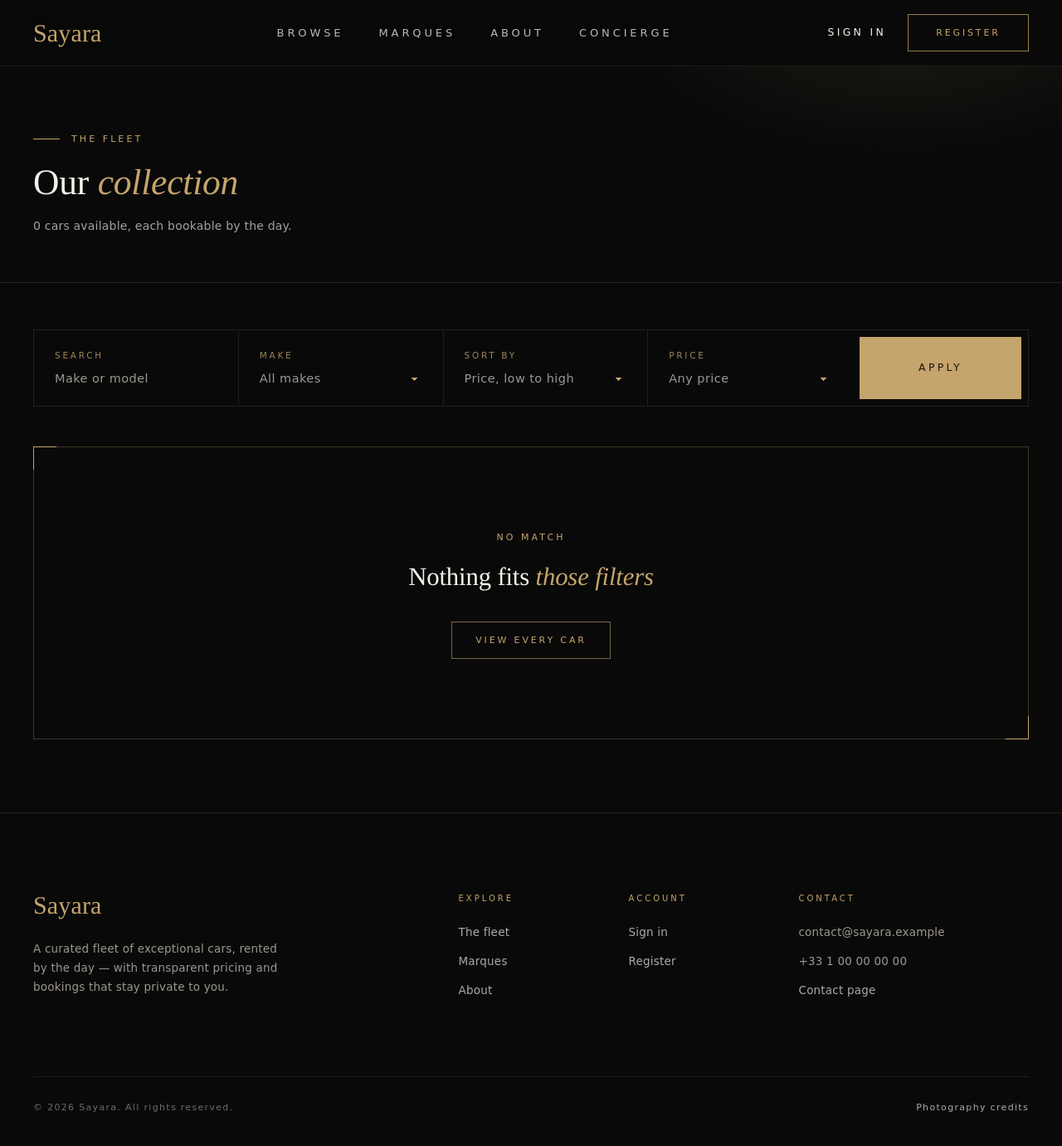
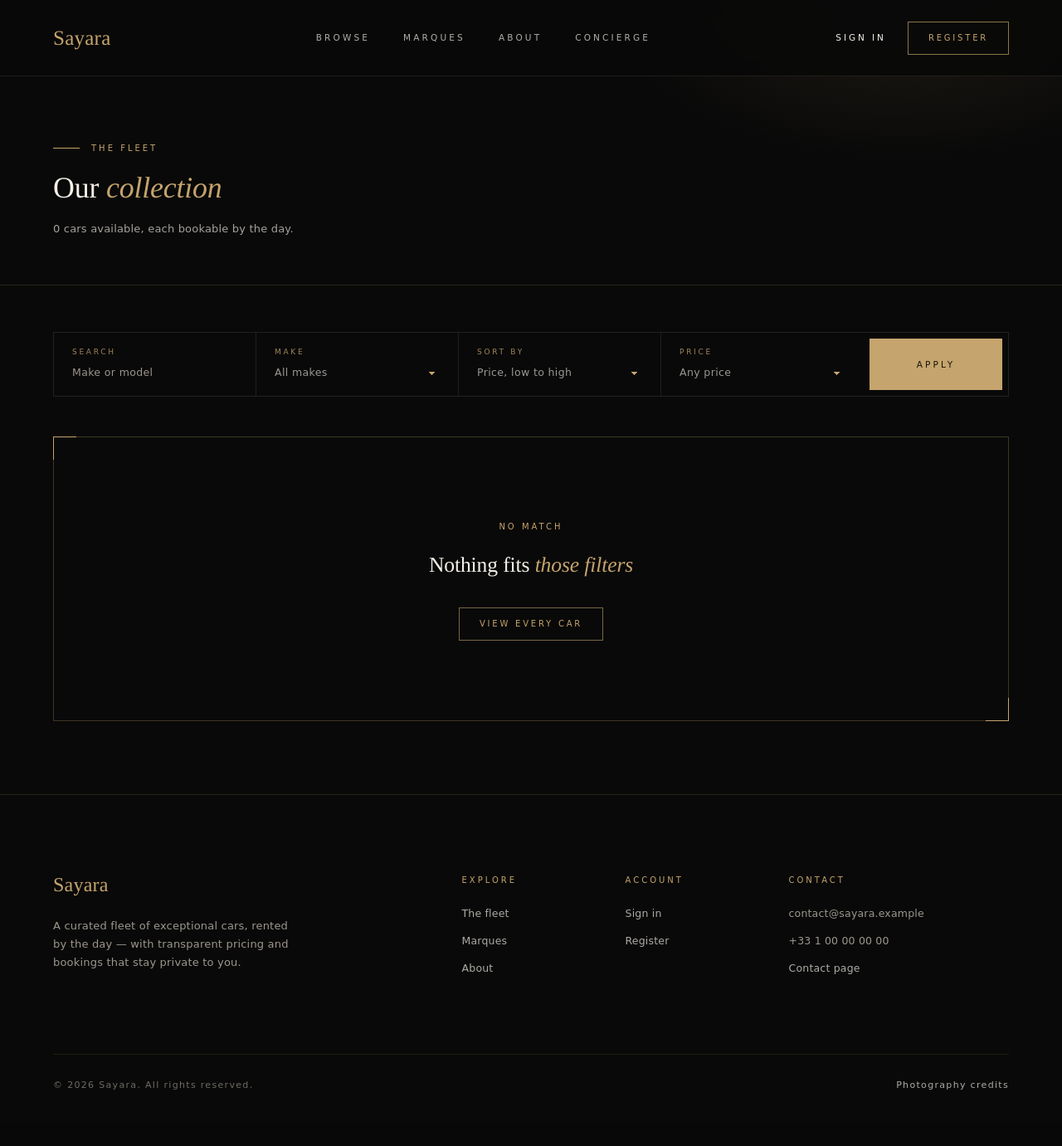
Before and after one commit to ranimedogaz1234-dot/Sayara, a Symfony app: template templates/home/catalog.html.twig in a window 1280 px wide. Shown: the whole page at 83% size. After the commit the page ends 1313 px from the top, so only its background shows below. Run offline with Twig, Linux system fonts and the light colour scheme; the template is opened without the code that fills it, so the values that code supplies are empty; style sheets or scripts are compiled from the project's sources; some libraries are stand-ins or nearby versions.

Commit message:
Rework the homepage hero to the Sayara reference: clear car, smaller type, wider margins
- New hero composite built from a side-profile Rolls-Royce Cullinan photo
  (Alexander Migl, CC BY-SA 4.0): gloss-black paint that keeps its
  reflections and chrome, placed centre-right in a lit showroom with gold
  doorway light, haze and a reflective floor, so the car reads clearly
  and the headline no longer covers it. Credit updated.
- One centred content column for nav, hero and sections: max 1280px with
  responsive side gutters (24px on phones, 72px on wide screens).
- Smaller type scale across the customer site: nav, headline, lede, search
  labels and values, buttons, section titles, cards, forms and footer.
- Search bar narrowed to sit inside the column; mobile hero reframed.

```diff
--- a/assets/styles/luxury.css
+++ b/assets/styles/luxury.css
@@ -31,7 +31,8 @@
   --serif: 'Tinos', 'Times New Roman', Times, serif;
   --sans: 'DejaVu Sans', Verdana, Geneva, 'Segoe UI', sans-serif;
   --ease: cubic-bezier(.22, .61, .36, 1);
-  --nav-h: 80px;
+  --nav-h: 92px;
+  --gutter: clamp(24px, 5vw, 72px);
   --gold-hi: #D8BC86;
 
   /* Aliases for templates written against the previous theme (payment,
@@ -57,7 +58,7 @@
   color: var(--ivory);
   font-family: var(--sans);
   font-weight: 400;
-  font-size: 13.5px;
+  font-size: 13px;
   line-height: 1.7;
   letter-spacing: .015em;
   -webkit-font-smoothing: antialiased;
@@ -125,12 +126,12 @@
 }
 .lx-nav.is-solid { background: rgba(9, 9, 9, .94); border-bottom-color: var(--line); backdrop-filter: saturate(140%) blur(10px); }
 .lx-nav .container { display: flex; align-items: center; justify-content: space-between; }
-.lx-brand { font-family: var(--serif); font-weight: 400; font-size: 30px; letter-spacing: .005em; color: var(--gold) !important; line-height: 1; }
+.lx-brand { font-family: var(--serif); font-weight: 400; font-size: 25px; letter-spacing: .01em; color: var(--gold) !important; line-height: 1; }
 .lx-brand:hover { color: var(--ivory) !important; }
-.lx-menu { display: flex; align-items: center; gap: 10px; list-style: none; margin: 0 auto; padding: 0; }
+.lx-menu { display: flex; align-items: center; gap: 8px; list-style: none; margin: 0 auto; padding: 0; }
 .lx-menu a, .lx-signin {
   position: relative; display: inline-block; padding: 8px 16px;
-  font: 400 13px/1 var(--sans); letter-spacing: .3em; text-transform: uppercase; color: rgba(244, 240, 232, .76);
+  font: 400 10.5px/1 var(--sans); letter-spacing: .3em; text-transform: uppercase; color: rgba(244, 240, 232, .72);
   transition: color .3s var(--ease);
 }
 .lx-menu a::after {
@@ -140,8 +141,8 @@
 .lx-menu a:hover, .lx-menu a.is-active, .lx-signin:hover { color: var(--ivory); }
 .lx-menu a:hover::after, .lx-menu a.is-active::after { transform: scaleX(1); }
 .lx-actions { display: flex; align-items: center; gap: 10px; }
-.lx-signin { font-size: 12.5px !important; letter-spacing: .26em !important; }
-.btn-lx--nav { padding: 14px 20px 13px; min-width: 146px; background: transparent; border-color: rgba(197, 164, 109, .75); color: var(--gold) !important; font-size: 12px; letter-spacing: .26em; }
+.lx-signin { font-size: 10.5px !important; letter-spacing: .28em !important; }
+.btn-lx--nav { padding: 12px 20px 11px; min-width: 0; background: transparent; border-color: rgba(197, 164, 109, .7); color: var(--gold) !important; font-size: 10px; letter-spacing: .28em; }
 .btn-lx--nav:hover, .btn-lx--nav[aria-expanded="true"] { background: rgba(197, 164, 109, .1); border-color: var(--gold-hi); color: var(--gold-hi) !important; }
 .lx-account .dropdown-menu {
   min-width: 15rem; margin-top: 14px; padding: 10px 0; border-radius: 0;
@@ -197,40 +198,40 @@
   content: ''; position: absolute; inset: 0; z-index: -1; pointer-events: none;
   background: linear-gradient(90deg, rgba(9,9,9,.35) 0%, rgba(9,9,9,0) 45%), linear-gradient(180deg, rgba(9,9,9,.35) 0%, rgba(9,9,9,0) 14%, rgba(9,9,9,0) 86%, rgba(9,9,9,.5) 100%);
 }
-.lx-hero__content { width: 100%; padding: 0 0 96px; }
-.lx-hero__eyebrow { display: block; font: 400 12.5px/1 var(--sans); letter-spacing: .3em; text-transform: uppercase; color: var(--gold); }
+.lx-hero__content { width: 100%; padding: 0 0 clamp(56px, 9vh, 96px); }
+.lx-hero__eyebrow { display: block; font: 400 10.5px/1 var(--sans); letter-spacing: .32em; text-transform: uppercase; color: var(--gold); }
 .lx-hero__eyebrow i { font-style: normal; margin: 0 .35em; opacity: .7; }
 .lx-hero__title {
-  margin: 34px 0 30px; max-width: 900px;
-  font-family: var(--serif); font-weight: 400; font-size: clamp(2.7rem, 5vw, 6rem); line-height: .95; letter-spacing: -.012em; color: #F6F2EA;
+  margin: 26px 0 22px; max-width: 640px;
+  font-family: var(--serif); font-weight: 400; font-size: clamp(2.3rem, 3.6vw, 4.3rem); line-height: 1.02; letter-spacing: -.01em; color: #F6F2EA;
 }
 .lx-hero__title em { font-style: italic; color: var(--gold); }
-.lx-hero__lede { max-width: 540px; margin: 0; font: 400 clamp(15px, 1vw, 19px)/1.55 var(--sans); letter-spacing: .035em; color: rgba(244, 240, 232, .72); }
+.lx-hero__lede { max-width: 430px; margin: 0; font: 400 13.5px/1.75 var(--sans); letter-spacing: .03em; color: rgba(244, 240, 232, .62); }
 .lx-hero__credit { position: absolute; right: 24px; bottom: 14px; margin: 0; font-size: 9.5px; letter-spacing: .1em; color: rgba(244,240,232,.32); text-align: right; }
 .lx-hero__credit a { color: rgba(244,240,232,.45); }
 
 /* Search panel (hero + catalog) */
 .lx-search {
   display: grid; grid-template-columns: repeat(4, minmax(0, 1fr)) auto;
-  margin-top: 46px; max-width: 1024px;
+  margin-top: 40px; max-width: 900px;
   background: rgba(10, 10, 10, .72); border: 1px solid rgba(244, 240, 232, .1);
   backdrop-filter: blur(12px); -webkit-backdrop-filter: blur(12px);
 }
 .lx-search--wide { max-width: none; margin-top: 0; }
-.lx-search__field { padding: 25px 25px 21px; border-right: 1px solid var(--line); min-width: 0; }
+.lx-search__field { padding: 19px 22px 17px; border-right: 1px solid var(--line); min-width: 0; }
 .lx-search__field:nth-child(4) { border-right-color: transparent; }
-.lx-search__field label { display: block; margin: 0 0 11px; font: 400 10.5px/1 var(--sans); letter-spacing: .26em; text-transform: uppercase; color: rgba(197, 164, 109, .8); }
+.lx-search__field label { display: block; margin: 0 0 9px; font: 400 9px/1 var(--sans); letter-spacing: .3em; text-transform: uppercase; color: rgba(197, 164, 109, .8); }
 .lx-search__field input, .lx-search__field select {
   width: 100%; background: transparent; border: 0; outline: none; padding: 0;
-  color: rgba(244, 240, 232, .62); font: 400 14.5px/1.4 var(--sans); letter-spacing: .03em;
+  color: rgba(244, 240, 232, .62); font: 400 12.5px/1.4 var(--sans); letter-spacing: .03em;
   color-scheme: dark; -webkit-appearance: none; appearance: none; border-radius: 0;
 }
 .lx-search__field input::placeholder { color: var(--grey); }
 .lx-search__field select { cursor: pointer; background-image: linear-gradient(45deg, transparent 50%, var(--gold) 50%), linear-gradient(135deg, var(--gold) 50%, transparent 50%); background-position: calc(100% - 9px) 55%, calc(100% - 5px) 55%; background-size: 4px 4px; background-repeat: no-repeat; padding-right: 20px; }
 .lx-search__field select option { background: var(--charcoal); color: var(--ivory); }
 .lx-search__submit {
-  margin: 8px; padding: 0 38px; min-width: 195px; border: 1px solid var(--gold); background: var(--gold); color: #1a1508;
-  font: 400 12.5px/1 var(--sans); letter-spacing: .26em; text-transform: uppercase; cursor: pointer;
+  margin: 7px; padding: 0 30px; min-width: 160px; border: 1px solid var(--gold); background: var(--gold); color: #1a1508;
+  font: 400 10.5px/1 var(--sans); letter-spacing: .3em; text-transform: uppercase; cursor: pointer;
   transition: background-color .35s var(--ease), color .35s var(--ease), border-color .35s var(--ease); display: inline-flex; align-items: center; justify-content: center; gap: 10px;
 }
 .lx-search__submit:hover { background: var(--gold-hi); border-color: var(--gold-hi); }
@@ -397,41 +398,49 @@
 /* ---------- Typography & gold refinement (Sayara) ----------
    Smaller, lighter type across the customer pages, a 1200px content column
    like the homepage reference, and quiet champagne-gold detailing. */
-@media (min-width: 1200px) { .luxury-body .container { max-width: 1230px; } }
-.eyebrow { font-weight: 400; font-size: 11px; letter-spacing: .28em; }
-.display { font-weight: 400; font-size: clamp(2.2rem, 3.6vw, 3.4rem); line-height: 1.02; }
-.title { font-weight: 400; font-size: clamp(1.75rem, 2.4vw, 2.4rem); line-height: 1.1; }
+/* One centred content column for nav, hero and every section: generous
+   side margins on wide screens, never touching the edge on phones. */
+.luxury-body .container { width: 100%; max-width: 1280px; padding-left: var(--gutter); padding-right: var(--gutter); }
+.eyebrow { font-weight: 400; font-size: 10px; letter-spacing: .3em; }
+.display { font-weight: 400; font-size: clamp(2rem, 3vw, 2.8rem); line-height: 1.05; }
+.title { font-weight: 400; font-size: clamp(1.55rem, 2vw, 2.05rem); line-height: 1.12; }
 .display em, .title em { font-weight: 400; }
-.lede { font-size: 14px; line-height: 1.75; color: rgba(244, 240, 232, .66); }
-.meta { font-size: 10.5px; letter-spacing: .22em; }
-.btn-lx, .btn-cr-primary, .btn-cr-outline, .btn-cr-danger { font-weight: 400; font-size: 11px; letter-spacing: .26em; padding: 16px 28px; }
-.btn-lx--sm { padding: 12px 20px; }
+.lede { font-size: 13px; line-height: 1.8; color: rgba(244, 240, 232, .66); }
+.meta { font-size: 9.5px; letter-spacing: .24em; }
+.btn-lx, .btn-cr-primary, .btn-cr-outline, .btn-cr-danger { font-weight: 400; font-size: 10px; letter-spacing: .28em; padding: 14px 24px; }
+.btn-lx--sm { padding: 11px 18px; }
 .btn-lx--outline, .btn-cr-outline { border-color: rgba(197, 164, 109, .6); color: var(--gold) !important; }
 .btn-lx--outline:hover, .btn-cr-outline:hover { border-color: var(--gold-hi); color: var(--gold-hi) !important; background: rgba(197, 164, 109, .08); }
 .btn-lx--gold:hover, .btn-cr-primary:hover { background: var(--gold-hi); border-color: var(--gold-hi); color: var(--ink) !important; }
-.link-lx { font-weight: 400; font-size: 11px; letter-spacing: .26em; }
-.lx-section { padding: 112px 0; }
+.link-lx { font-weight: 400; font-size: 10px; letter-spacing: .28em; }
+.lx-section { padding: 104px 0; }
 .lx-section--line { border-top-color: rgba(197, 164, 109, .16); }
 .lx-pagehead { border-bottom-color: rgba(197, 164, 109, .18); }
-.lx-pagehead .display { font-size: clamp(2.1rem, 3.4vw, 3.2rem); }
-.lx-card__name { font-size: 23px; margin: 8px 0 16px; }
-.lx-price { font-size: 21px; }
+.lx-pagehead .display { font-size: clamp(1.9rem, 2.8vw, 2.6rem); }
+.lx-card__name { font-size: 19px; margin: 8px 0 14px; }
+.lx-price { font-size: 18px; }
 .lx-price small { color: rgba(197, 164, 109, .75); }
 .lx-card__cta { font-weight: 400; letter-spacing: .26em; }
 .lx-tag { font-weight: 400; }
-.lx-marques .name { font-weight: 400; font-size: clamp(1.5rem, 2.2vw, 2rem); }
-.lx-pillar h3 { font-size: 21px; }
-.lx-pillar .num { font-size: 19px; }
-.lx-detail__title { font-weight: 400; font-size: clamp(2.2rem, 3.2vw, 3rem); }
-.lx-specs dd { font-size: 17px; }
-.lx-auth__form .display { font-size: clamp(2.1rem, 3vw, 2.8rem); }
-.lx-auth__quote p { font-weight: 400; font-size: clamp(1.45rem, 2vw, 1.9rem); }
+.lx-marques .name { font-weight: 400; font-size: clamp(1.3rem, 1.8vw, 1.65rem); }
+.lx-pillar h3 { font-size: 18px; }
+.lx-pillar .num { font-size: 16px; }
+.lx-detail__title { font-weight: 400; font-size: clamp(1.9rem, 2.6vw, 2.5rem); }
+.lx-specs dd { font-size: 15px; }
+.lx-auth__form .display { font-size: clamp(1.9rem, 2.6vw, 2.4rem); }
+.lx-auth__quote p { font-weight: 400; font-size: clamp(1.25rem, 1.7vw, 1.6rem); }
 .lx-auth__visual img { object-position: 52% 60%; transform: scale(1.35); transform-origin: 45% 62%; filter: none; }
 .cr-panel-header, .lx-field label, .luxury-body .form-group > label { font-weight: 400 !important; }
 .lx-footer { border-top-color: rgba(197, 164, 109, .16); }
 .lx-footer h6 { font-weight: 400; }
 .lx-footer__base { border-top-color: rgba(197, 164, 109, .12); }
-.luxury-body .modal-title { font-size: 22px; }
+.luxury-body .modal-title { font-size: 20px; }
+.lx-footer .lx-brand { font-size: 24px; }
+.lx-footer li { font-size: 12.5px; }
+.lx-search__field input, .lx-search__field select { font-size: 12.5px; }
+.lx-card__cta, .lx-tag { font-size: 9px; }
+.lx-input, .cr-input { font-size: 13.5px; }
+.cr-table td { font-size: 13px; }
 
 /* ---------- Responsive ---------- */
 @media (max-width: 1199.98px) {
@@ -454,7 +463,7 @@
   .lx-hero { display: block; min-height: 0; padding-top: calc(var(--nav-h) + 62.5vw - 12px); }
   .lx-hero__media { inset: auto; top: var(--nav-h); left: 0; right: 0; aspect-ratio: 16 / 10; overflow: hidden;
     -webkit-mask-image: linear-gradient(180deg, #000 70%, transparent 100%); mask-image: linear-gradient(180deg, #000 70%, transparent 100%); }
-  .lx-hero__media img { position: absolute; left: 50%; top: 50%; width: 160%; height: auto; object-fit: fill; transform: translate(-51.3%, -55%); animation: none; }
+  .lx-hero__media img { position: absolute; left: 50%; top: 50%; width: 160%; height: auto; object-fit: fill; transform: translate(-67%, -57%); animation: none; }
   .lx-hero::after { background: none; }
   .lx-hero__content { padding-bottom: 64px; }
   .lx-hero__title { margin: 22px 0 20px; }
@@ -469,7 +478,8 @@
   .luxury-body { font-size: 14px; }
   .lx-grid { grid-template-columns: 1fr; gap: 56px; }
   .lx-hero__eyebrow { letter-spacing: .22em; font-size: 10.5px; }
-  .lx-hero__title { font-size: 2.65rem; }
+  .lx-hero__title { font-size: 2.2rem; }
+  .lx-hero__lede { font-size: 13px; }
   .lx-head { margin-bottom: 44px; }
   .lx-cta { padding: 64px 22px; }
   .lx-specs dd { font-size: 17px; }
```
Also changed, not shown: config/preview/fleet.json (+5 -5 lines), assets/images/hero-cullinan.jpg.
